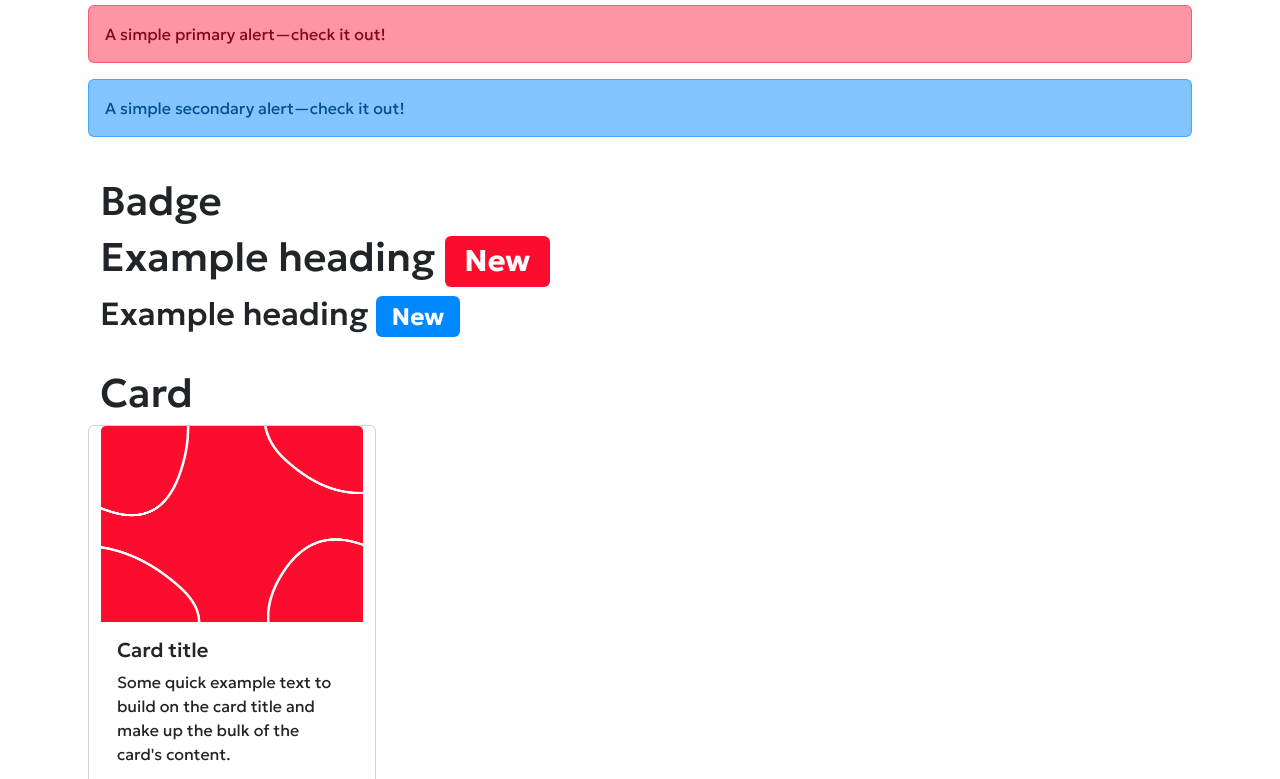
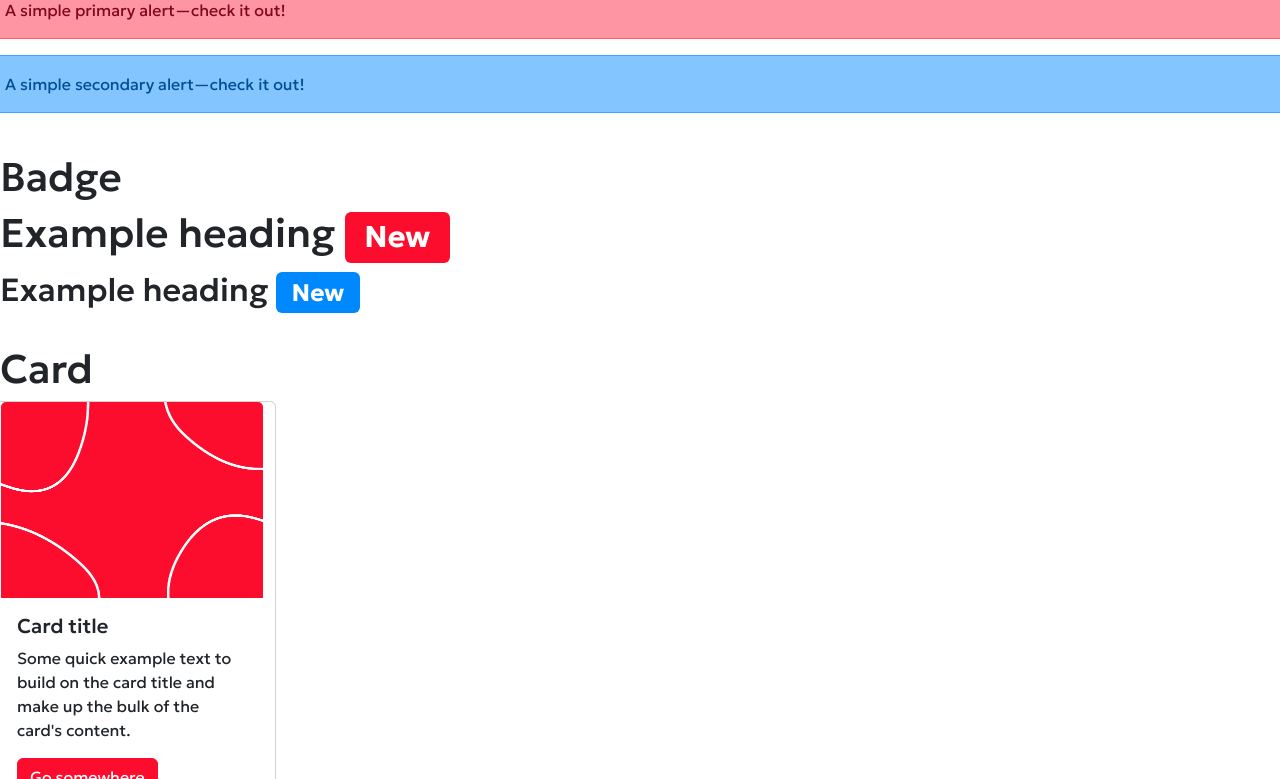
Before and after one commit to vigiaquinze/ChangeBootstrapColors, a plain HTML site: page index.html in a window 1280 px wide. Shown: the part 773-1552 px from the top of the page. Drawn offline with nearby package versions, Linux system fonts and the light colour scheme.

Commit message:
my first commit

```diff
--- a/style.css
+++ b/style.css
@@ -40,9 +40,6 @@
 }
 body {
     margin: 0px;
-}
-.fullSite{
-    margin: 0px 100px;
 }
 .btn-primary {
     --bs-btn-color: #fff;
```
